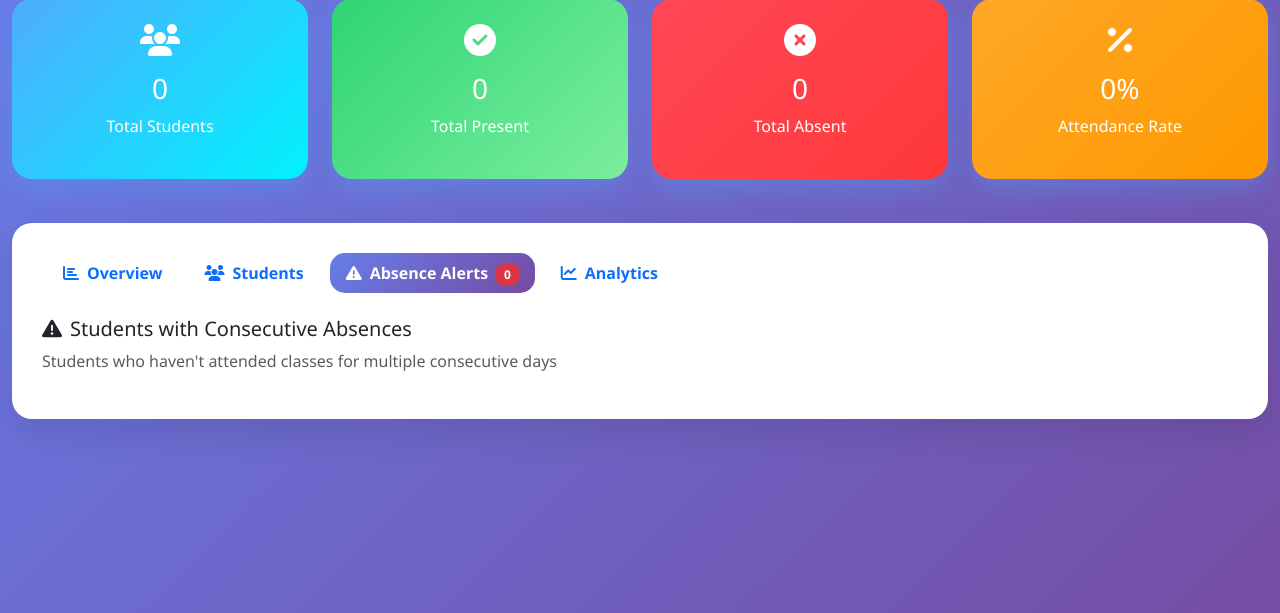
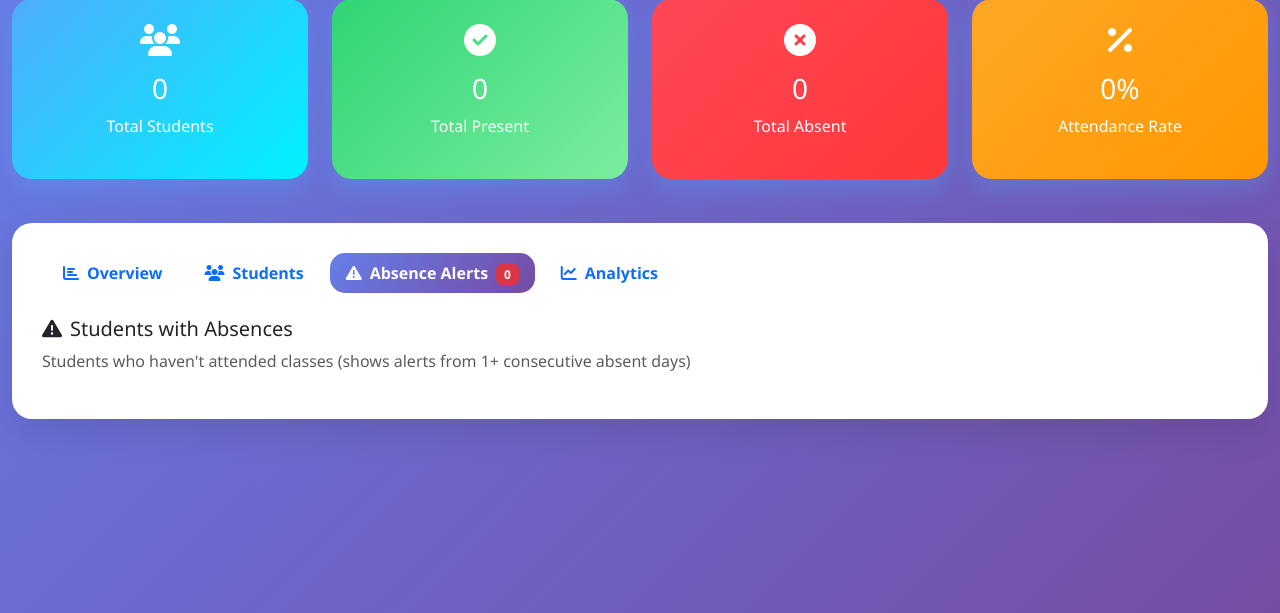
Before and after one commit to 98iam/ATTENDENCE, a Flask app: page /dashboard in a window 1280 px wide, after a click that opens the changed part. Shown: the part 105-718 px from the top of the page. Run offline with Flask 3, Linux system fonts and the light colour scheme; data that the repository does not hold is empty; some libraries are stand-ins or nearby versions.

Commit message:
Change alert system to trigger after 1 day of absence
- Modified consecutive absence detection from 2+ days to 1+ days
- Updated alert levels: Critical (4+ days), Warning (2+ days), Concern (1 day)
- Fixed singular/plural text display for 'Day/Days' and 'absence/absences'
- Updated dashboard descriptions to reflect new alert thresholds
- Now shows immediate alerts when any student is absent for even 1 day

```diff
--- a/app/routes.py
+++ b/app/routes.py
@@ -610,14 +610,14 @@ def get_consecutive_absent_students(students, attendance_records):
                 # If no record (not marked), we don't count it as consecutive absence
                 # but we note the last present date
 
-            # Only include students with 2+ consecutive absences
-            if consecutive_days >= 2:
+            # Include students with 1+ consecutive absences
+            if consecutive_days >= 1:
                 absent_students.append({
                     'student': student,
                     'consecutive_days': consecutive_days,
                     'absence_dates': list(reversed(absence_dates)),  # Most recent first
                     'last_present_date': last_present_date,
-                    'alert_level': 'critical' if consecutive_days >= 5 else 'warning' if consecutive_days >= 3 else 'concern'
+                    'alert_level': 'critical' if consecutive_days >= 4 else 'warning' if consecutive_days >= 2 else 'concern'
                 })
 
         # Sort by consecutive days (most concerning first)
--- a/app/templates/dashboard.html
+++ b/app/templates/dashboard.html
@@ -259,7 +259,7 @@
                                         </a>
                                     </strong>
                                     <br>
-                                    <small>{{ absent_student.consecutive_days }} consecutive absences</small>
+                                    <small>{{ absent_student.consecutive_days }} consecutive {% if absent_student.consecutive_days == 1 %}absence{% else %}absences{% endif %}</small>
                                 </div>
                                 {% endfor %}
                             </div>
@@ -323,8 +323,8 @@
 
                 <!-- Alerts Tab -->
                 <div class="tab-pane fade" id="alerts" role="tabpanel">
-                    <h5><i class="fas fa-exclamation-triangle me-2"></i>Students with Consecutive Absences</h5>
-                    <p class="text-muted">Students who haven't attended classes for multiple consecutive days</p>
+                    <h5><i class="fas fa-exclamation-triangle me-2"></i>Students with Absences</h5>
+                    <p class="text-muted">Students who haven't attended classes (shows alerts from 1+ consecutive absent days)</p>
 
                     <div id="absentStudentsContainer">
                         {% for absent_student in absent_students %}
@@ -341,7 +341,7 @@
                                     <small>{{ absent_student.student.roll_number }}</small>
                                 </div>
                                 <div class="col-md-3">
-                                    <strong>{{ absent_student.consecutive_days }} Days Absent</strong>
+                                    <strong>{{ absent_student.consecutive_days }} {% if absent_student.consecutive_days == 1 %}Day{% else %}Days{% endif %} Absent</strong>
                                     <br>
                                     <small>
                                         {% if absent_student.alert_level == 'critical' %}
```
